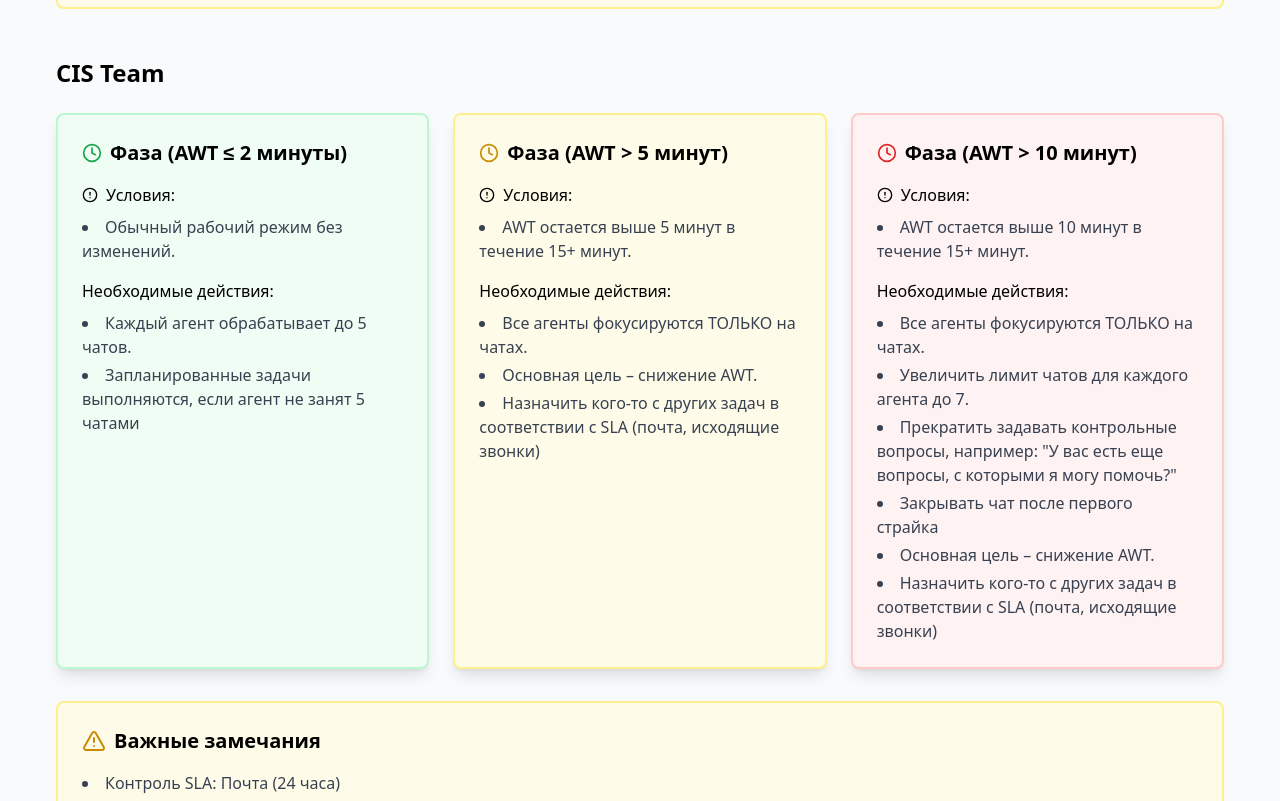
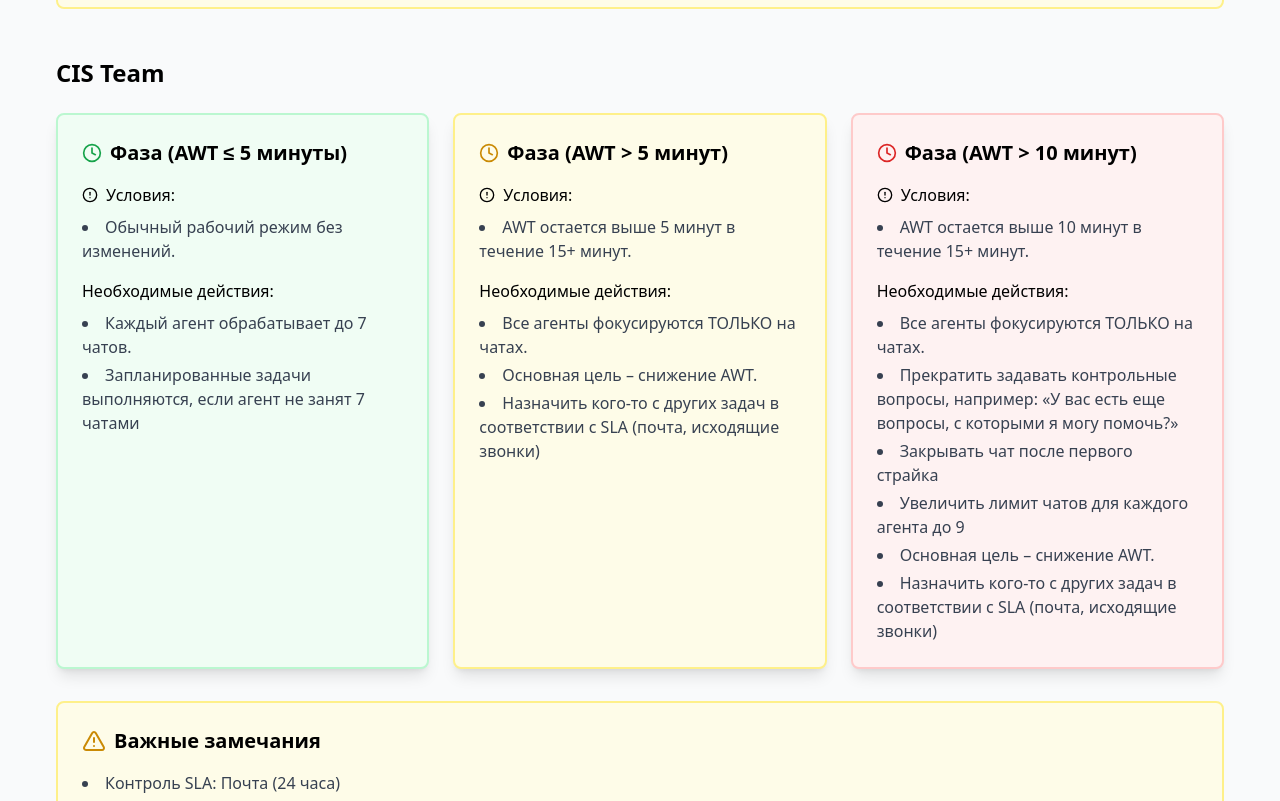
Before and after one commit to AhmedEsslaoui/AWT, a React (Vite) app: page / in a window 1280 px wide. Shown: the part 1059-1860 px from the top of the page. Built offline with nearby package versions, Linux system fonts and the light colour scheme.

Commit message:
cis update
cis update.

```diff
--- a/src/data/phases.ts
+++ b/src/data/phases.ts
@@ -6,7 +6,7 @@ export const teams: Team[] = [
     phases: [
       {
         level: 1,
-        awt: '≤ 2 mins',
+        awt: '≤ 5 mins',
         conditions: [
           { text: 'BAU without any changes.', tooltip: 'BAU=Business as usual' }
         ],
@@ -58,7 +58,7 @@ export const teams: Team[] = [
     phases: [
       {
         level: 1,
-        awt: '≤ 2 минуты',
+        awt: '≤ 5 минуты',
         titles: {
           phase: 'Фаза',
           conditions: 'Условия:',
@@ -68,8 +68,8 @@ export const teams: Team[] = [
           'Обычный рабочий режим без изменений.'
         ],
         actions: [
-          'Каждый агент обрабатывает до 5 чатов.',
-          'Запланированные задачи выполняются, если агент не занят 5 чатами'
+          'Каждый агент обрабатывает до 7 чатов.',
+          'Запланированные задачи выполняются, если агент не занят 7 чатами'
         ]
       },
       {
@@ -102,9 +102,9 @@ export const teams: Team[] = [
         ],
         actionsRequired: [
           'Все агенты фокусируются ТОЛЬКО на чатах.',
-          'Увеличить лимит чатов для каждого агента до 7.',
-          'Прекратить задавать контрольные вопросы, например: "У вас есть еще вопросы, с которыми я могу помочь?"',
+          'Прекратить задавать контрольные вопросы, например: «У вас есть еще вопросы, с которыми я могу помочь?»',
           'Закрывать чат после первого страйка',
+          'Увеличить лимит чатов для каждого агента до 9',
           'Основная цель – снижение AWT.',
           'Назначить кого-то с других задач в соответствии с SLA (почта, исходящие звонки)'
         ]
--- a/src/data/plans.ts
+++ b/src/data/plans.ts
@@ -6,7 +6,7 @@ export const plans: TeamPlan[] = [
     phases: [
       {
         level: 1,
-        awt: '≤ 2 mins',
+        awt: '≤ 5 mins',
         conditions: ['Normal operations'],
         actions: ['Each agent handles up to 7 chats']
       },
@@ -44,7 +44,7 @@ export const plans: TeamPlan[] = [
     phases: [
       {
         level: 1,
-        awt: '≤ 2 mins',
+        awt: '≤ 5 mins',
         conditions: ['Normal operations'],
         actions: ['Each agent handles up to 7 chats']
       },
```
